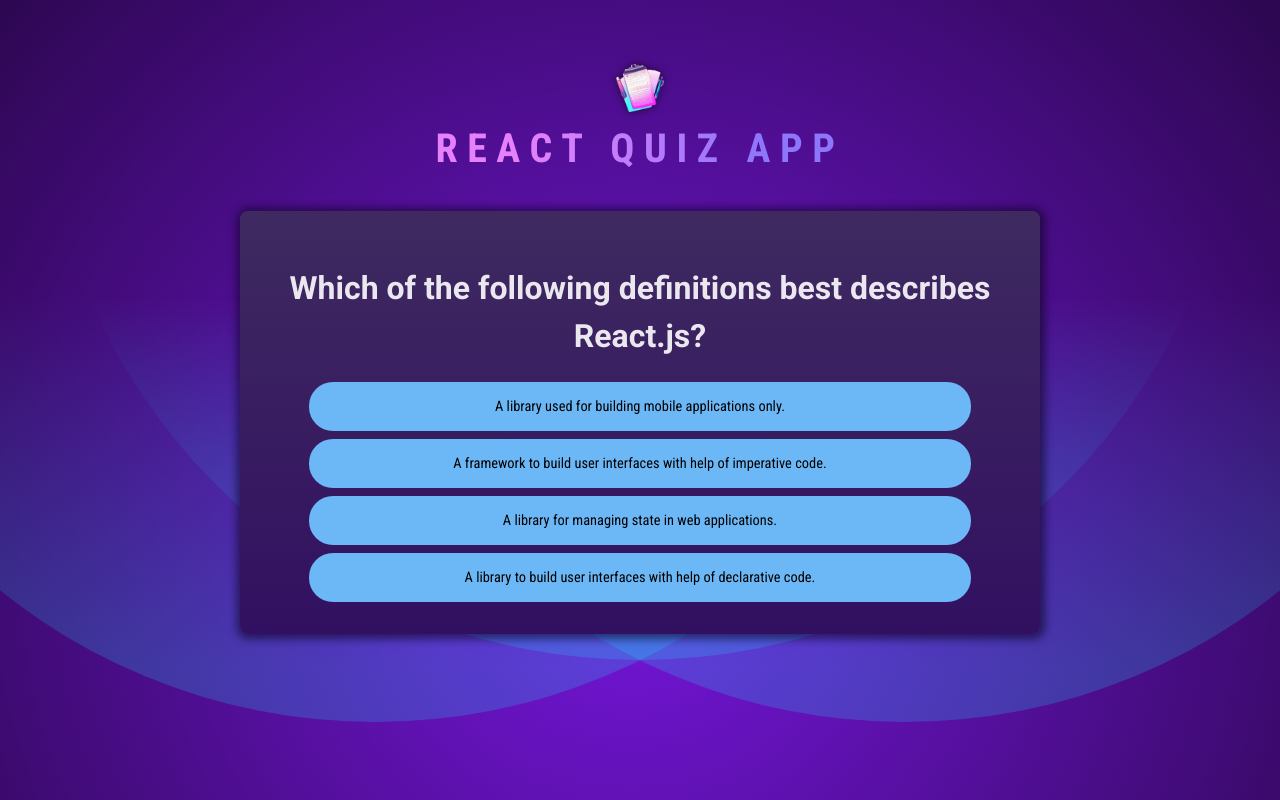
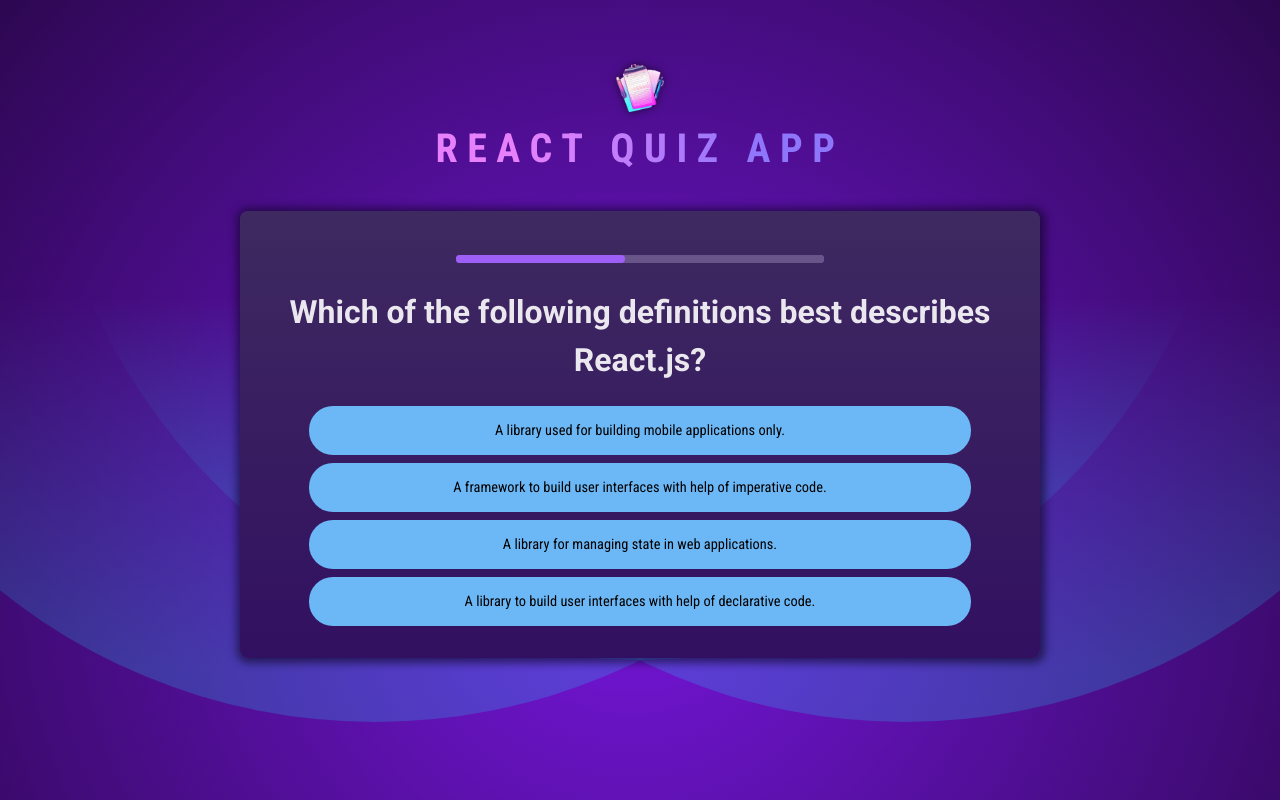
Before and after one commit to Ouss-tagh-dev/react-quiz-app, a React (Vite) app: page / in a window 1280 px wide. Built offline with nearby package versions, Linux system fonts and the light colour scheme.

Commit message:
Adding Question Timers

```diff
--- /dev/null
+++ b/src/components/QuestionTimer.jsx
@@ -0,0 +1,21 @@
+import React, { useEffect, useState } from "react";
+
+function QuestionTimer({ timeout, onTimeout }) {
+  const [reminingTime, setReminingTime] = useState(timeout);
+
+  useEffect(() => {
+    setTimeout(onTimeout, timeout);
+  }, [timeout, onTimeout]);
+
+  useEffect(() => {
+    const interval = setInterval(() => {
+      setReminingTime((prevReminingTime) => prevReminingTime - 100);
+    }, 100);
+    return () => {
+      clearInterval(interval);
+    };
+  }, []);
+  return <progress value={reminingTime} max={timeout} id="question-time" />;
+}
+
+export default QuestionTimer;
--- a/src/components/Quiz.jsx
+++ b/src/components/Quiz.jsx
@@ -1,6 +1,7 @@
 import React, { useState } from "react";
 import QUESTIONS from "./../questions";
 import QuizComplete from "./../assets/quiz-complete.png";
+import QuestionTimer from "./QuestionTimer";
 function Quiz() {
   const [userAnswers, setUserAnswers] = useState([]);
   const activeQuestionIndex = userAnswers.length;
@@ -26,6 +27,10 @@
   return (
     <div id="quiz">
       <div id="question">
+        <QuestionTimer
+          timeout={10000}
+          onTimeout={() => handleSelectAnswer(null)}
+        />
         <h1>{QUESTIONS[activeQuestionIndex].text}</h1>
         <ul id="answers">
           {shuffledAnswers.map((answer, index) => (
```
